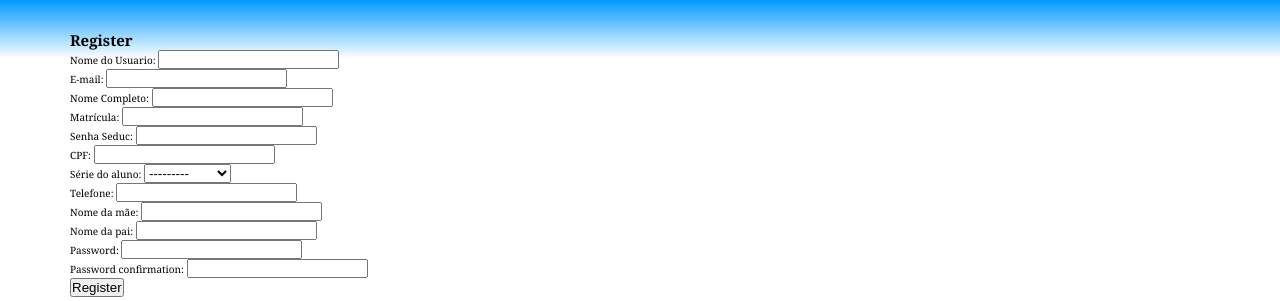
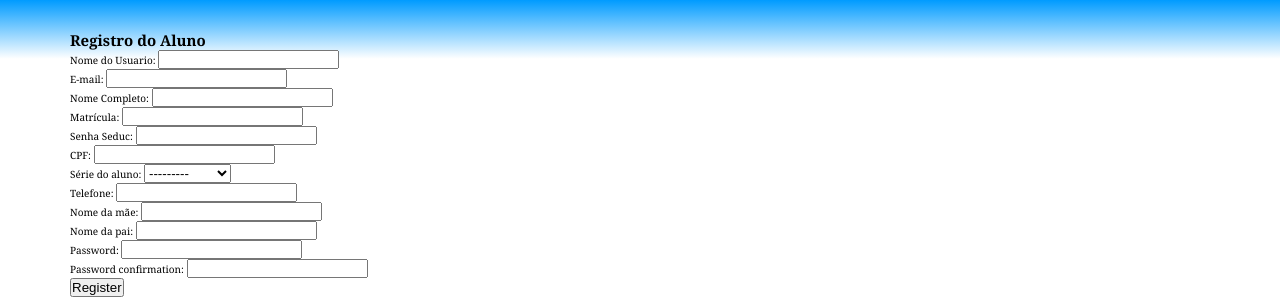
Before and after one commit to Lucas-Espindola-dev/Escola_Cosme_Rodrigues, a Django app: page /register/ in a window 1280 px wide. Shown: the top 301 px of the page. Run offline with Django 5.2, Linux system fonts and the light colour scheme.

Commit message:
Renaming the Title

```diff
--- a/templates/pages/register.html
+++ b/templates/pages/register.html
@@ -3,7 +3,7 @@
 {% block content %}
 <div class="main content container">
     <div class="form-register">
-        <h2>Register</h2>
+        <h2>Registro do Aluno</h2>
         <form method="post">
             {% csrf_token %}
             {{ form.as_p }}
```
